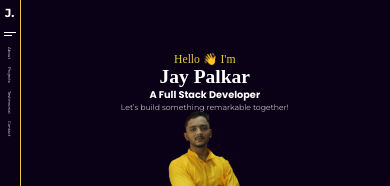
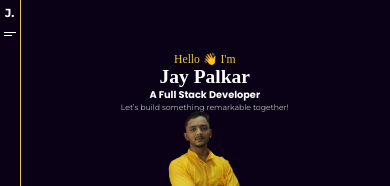
Before and after one commit to JayPalkar/Portfolio, a React (Vite) app: page / in a window 390 px wide. Shown: the top 186 px of the page. Built offline with nearby package versions, Linux system fonts and the light colour scheme; a web font is replaced by a local one.

Commit message:
made nav links responsive

```diff
--- a/src/components/navbar/sideNavbar.css
+++ b/src/components/navbar/sideNavbar.css
@@ -11,6 +11,14 @@
   gap: 2vw;
   padding: 1.5vw 0vw;
   border-right: 0.1vw solid #e3ca3c;
+}
+
+.menuLinks {
+  display: flex;
+  justify-content: start;
+  align-items: center;
+  flex-direction: column;
+  gap: 2vw;
 }
 
 .brandName {
--- a/src/components/navbar/sideNavbar.jsx
+++ b/src/components/navbar/sideNavbar.jsx
@@ -2,10 +2,14 @@ import { useState } from "react";
 import "./sideNavbar.css";
 
 const SideNavbar = () => {
-  const [menuOpen, setMenuOpen] = useState(false);
+  const [menuOpen, setMenuOpen] = useState(() =>
+    window.innerWidth <= 480 ? false : true
+  );
 
   const handleMenuOpen = () => {
+    if (window.innerWidth <= 480) {
       setMenuOpen(!menuOpen);
+    }
   };
 
   return (
@@ -26,6 +30,8 @@ const SideNavbar = () => {
             }`}
           ></div>
         </button>
+        {menuOpen && (
+          <div className="menuLinks">
             <a className="sidebarLinks" href="#about">
               About
             </a>
@@ -39,6 +45,8 @@ const SideNavbar = () => {
               Contact
             </a>
           </div>
+        )}
+      </div>
     </>
   );
 };
```
Lines whose indentation alone changed are shown as unchanged.
